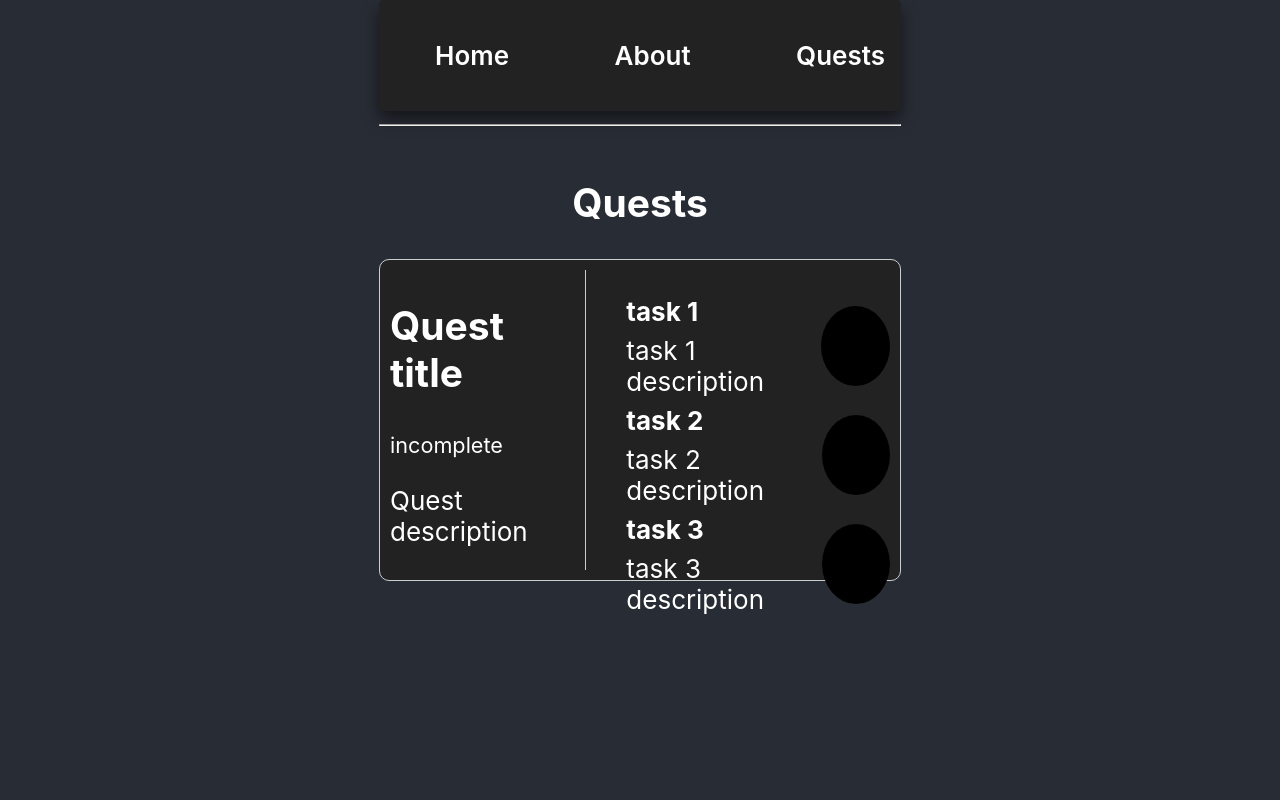
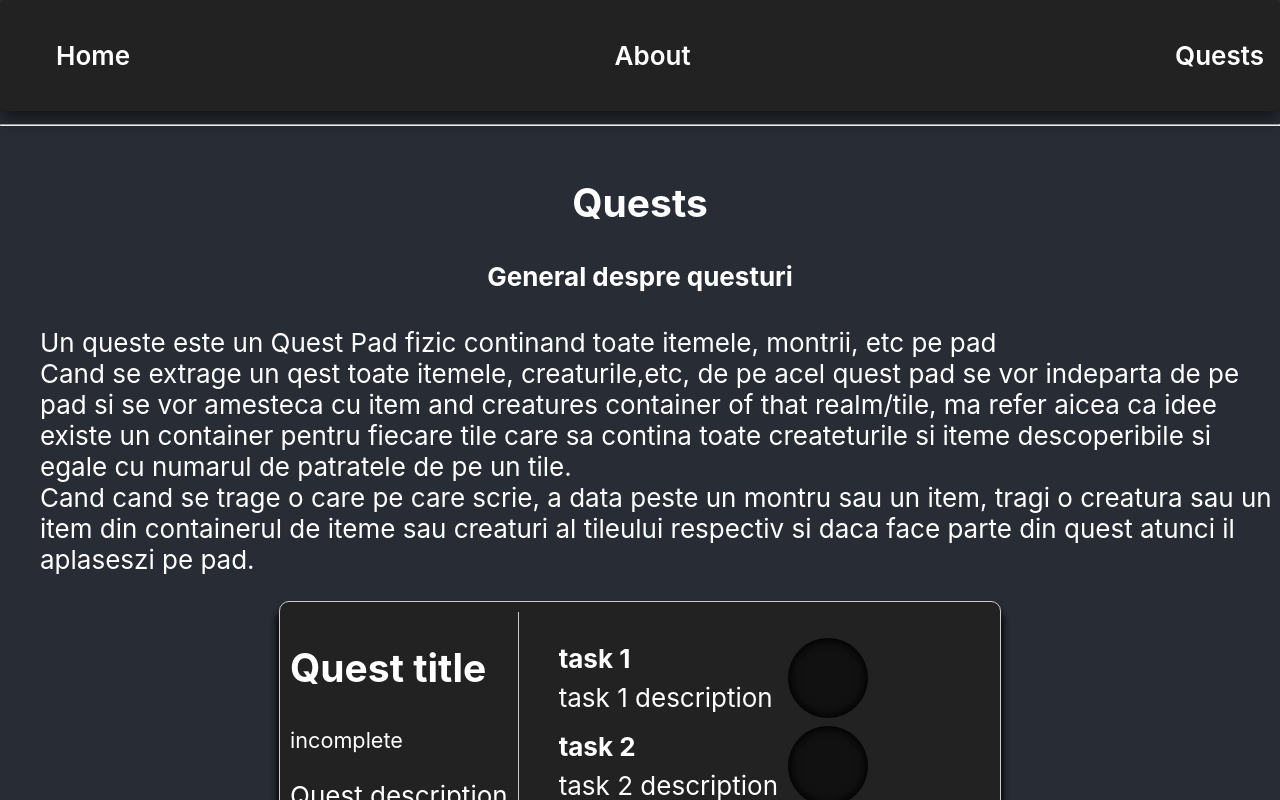
Before and after one commit to NorbertBM/board-game-1, a React (Create React App) app: page /quests in a window 1280 px wide. Shown: the top 800 px of the page. Built offline with nearby package versions, Linux system fonts and the light colour scheme.

Commit message:
working on quest

```diff
--- a/src/css/Quest-pad.css
+++ b/src/css/Quest-pad.css
@@ -2,7 +2,8 @@
 /* End Dependencies */
 
 .quest-pad {
-  width: 500px;
+  min-width: 500px;
+  max-width: 700px;
   height: 300px;
   margin: 0 auto;
   padding: 10px;
@@ -11,6 +12,7 @@
   background-color: #222;
   text-align: left;
   display: flex;
+  box-shadow: 0 10px 7px 2px #000;
   & header {
     border-right: 1px solid #ccc;
     padding-right: 10px;
@@ -54,7 +56,9 @@
       height: 80px;
       width: 80px;
       border-radius: 50%;
-      background-color: #000;
+      background-color: #111;
+
+      box-shadow: inset 0 0 10px 2px #000;
     }
   }
 }
--- a/src/routes/quests.js
+++ b/src/routes/quests.js
@@ -4,6 +4,26 @@ export default function Dashboard() {
   return (
     <div className="page">
       <h2>Quests</h2>
+      <h4>General despre questuri</h4>
+      <ul>
+        <li>
+          Un queste este un Quest Pad fizic continand toate itemele, montrii,
+          etc pe pad
+        </li>
+        <li>
+          Cand se extrage un qest toate itemele, creaturile,etc, de pe acel
+          quest pad se vor indeparta de pe pad si se vor amesteca cu item and
+          creatures container of that realm/tile, ma refer aicea ca idee existe
+          un container pentru fiecare tile care sa contina toate createturile si
+          iteme descoperibile si egale cu numarul de patratele de pe un tile.{" "}
+        </li>
+        <li>
+          Cand cand se trage o care pe care scrie, a data peste un montru sau un
+          item, tragi o creatura sau un item din containerul de iteme sau
+          creaturi al tileului respectiv si daca face parte din quest atunci il
+          aplaseszi pe pad.
+        </li>
+      </ul>
       <QuestPad />
     </div>
   );
```
